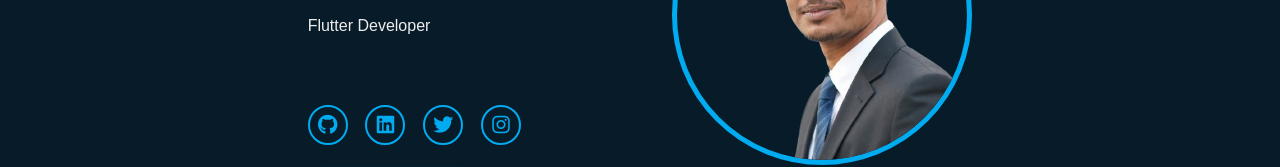
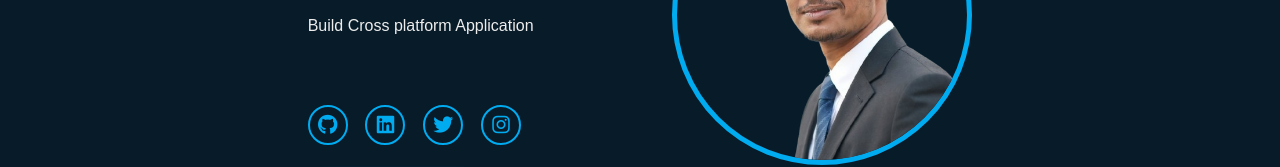
Before and after one commit to AADHIX/AADHIXPORTFOLIO, a plain HTML site: page index.html in a window 1280 px wide. Shown: the part 408-575 px from the top of the page. Drawn offline with nearby package versions, Linux system fonts and the light colour scheme.

Commit message:
Updated portfolio

```diff
--- a/index.html
+++ b/index.html
@@ -35,7 +35,7 @@
             <h3>Hello, It's Me</h3>
             <h1>Adarsh Ajay</h1>
             <h3>And I'm a <span class="multiple-text"></span></h3>
-            <p>Flutter Developer </p>
+            <p>Build Cross platform Application<h2></h2> </p>
             <div class="social-media">
                 <a href="https://github.com/AADHIX"><i class="fab fa-github"></i></a>
                 <a href="https://www.linkedin.com/in/adarshajay19200/"><i class="fab fa-linkedin"></i></a>
```
